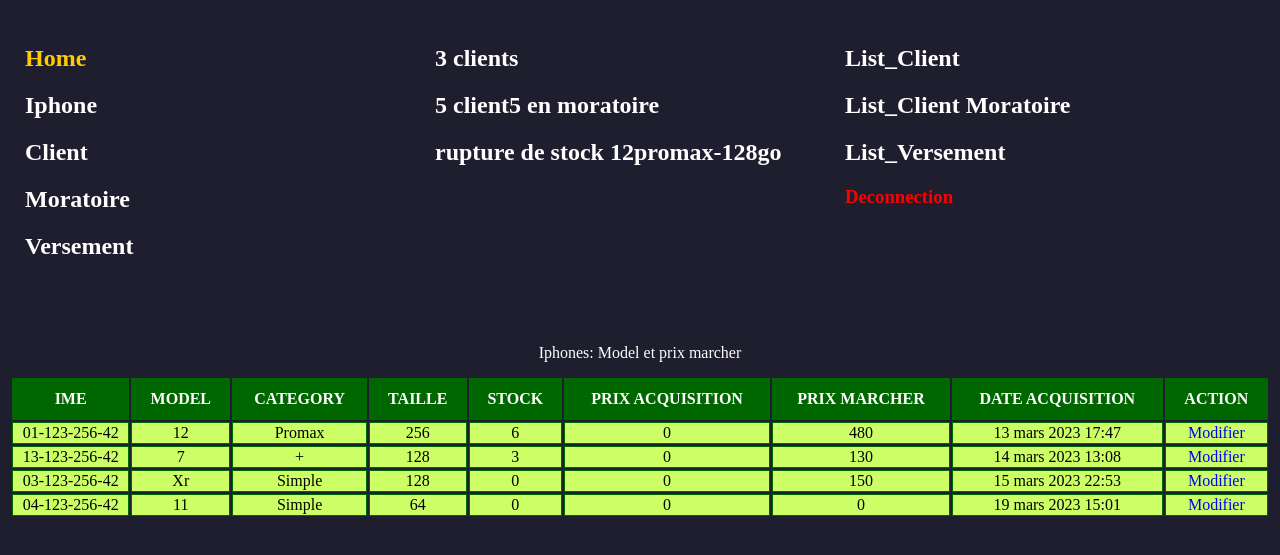
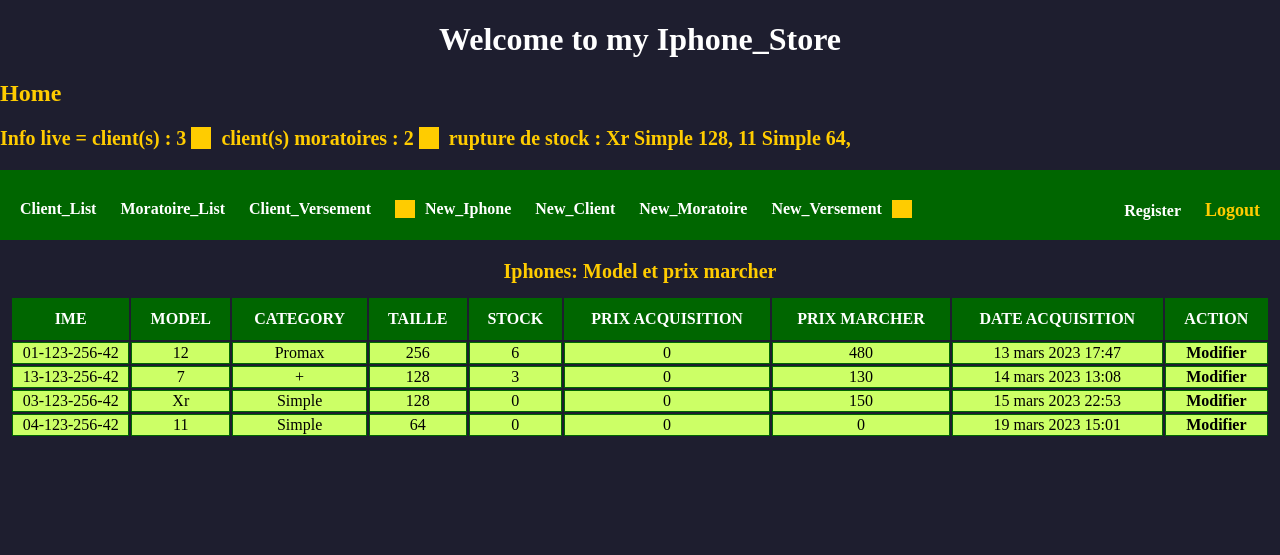
Before and after one commit to mouhazba/boutique_iphone, a Django app: page /home in a window 1280 px wide. Shown: the top 555 px of the page. Run offline with Django 4.2, Linux system fonts and the light colour scheme; data comes from the database, SQL or seed files in the repository; both versions use the stored data as it was after the commit.

Commit message:
delete voire some style

```diff
--- a/app/templates/app/home.html
+++ b/app/templates/app/home.html
@@ -4,31 +4,51 @@
 {% block content %}
  <div class="container">
       <div class="home">
-          <div class="create">
+          <h1> Welcome to my Iphone_Store</h1>
+          <h2><a href="{% url 'home' %}">Home</a></h2>
+          <div class="info">
+              <p>Info live =
+                  <span>client(s) : {{ clients.count }} </span>
+                  <span class="sep_deb">client(s) moratoires : {{ mora.count }}</span>
+                  <span class="sep_deb">
+                      rupture de stock :
+                      {% for st in stock %}
+                      {{ st.model }}
+                      {{ st.category }}
+                        {{ st.taille }},
+                  {% endfor %}
+                  </span>
+              </p>
 
-              <div><h2><a href="{% url 'home' %}" class="accuil">Home</a></h2></div>
-              <div><h2><a href="{% url 'iphone_add' %}">Iphone</a></h2></div>
-              <div><h2><a href="{% url 'client_add' %}">Client</a></h2></div>
-              <div><h2><a href="{% url 'moratoire_add' %}">Moratoire</a></h2></div>
-              <div><h2><a href="{% url 'versement_add' %}">Versement</a></h2></div>
+              <p></p>
+              <p>
+              </p>
 
-          </div>
-          <div class="info">
-              <div><h2>3 clients</h2></div>
-              <div><h2>5 client5 en moratoire</h2></div>
-              <div><h2>rupture de stock 12promax-128go</h2></div>
-          </div>
-         <div class="listes">
-          <div><h2><a href="{% url 'client_list' %}">List_Client</a></h2></div>
-          <div><h2><a href="{% url 'moratoire_list' %}">List_Client Moratoire</a></h2></div>
-          <div><h2><a href="{% url 'versement_list' %}">List_Versement</a></h2></div>
-          <div><h3><a href="{% url 'logout_user' %}" class="out">Deconnection</a></h3></div>
           </div>
 
       </div>
+
+     <div class="fister">
+         <div class="lefter">
+             <a href="{% url 'client_list' %}">Client_List</a>
+             <a href="{% url 'moratoire_list' %}">Moratoire_List</a>
+             <a href="{% url 'versement_list' %}">Client_Versement</a>
+
+
+             <a href="{% url 'iphone_add' %}" class="sep_deb">New_Iphone</a>
+             <a href="{% url 'client_add' %}">New_Client</a>
+             <a href="{% url 'moratoire_add' %}" >New_Moratoire</a>
+             <a href="{% url 'versement_add' %}" class="sep_fin">New_Versement</a>
+         </div>
+         <div class="righter">
+             <a href="{% url 'register' %}">Register</a>
+             <a href="{% url 'logout_user' %}" id="active">Logout</a>
+         </div>
+     </div>
+     <div class="annuler"></div>
      <table class="tab-home">
+         <thead>
             <caption>Iphones: Model et prix marcher</caption>
-
             <tr>
              <th>Ime</th>
              <th>Model</th>
@@ -40,6 +60,8 @@
              <th>Date Acquisition</th>
              <th>Action</th>
          </tr>
+         </thead>
+         <tbody>
            {% for p in iphones %}
             <tr class="impaire">
                  <td>{{ p.ime }}</td>
@@ -50,9 +72,12 @@
                  <td>{{ p.price_acquisition }}</td>
                  <td>{{ p.price_marcher }}</td>
                  <td>{{ p.date_acquisition }}</td>
-         <td><a href="{% url 'iphone_update' p.id %}">Modifier</a></td>
+                 <td>
+                    <a href="{% url 'iphone_update' p.id %}">Modifier</a>
+                 </td>
               </tr>
            {% endfor %}
+         </tbody>
 
      </table>
  </div>
--- a/app/urls.py
+++ b/app/urls.py
@@ -15,13 +15,17 @@
     path('client_add', client_add, name='client_add'),
     path('client_list', client_list, name='client_list'),
     path('client_edit/<int:id_client>', client_edit, name='client_update'),
+    path('client_detail/<int:id_client>', client_detail, name='client_detail'),
 
     path('client_moratoire_add', client_moratoire_add, name='moratoire_add'),
     path('client_moratoire_list', client_list_moratoire, name='moratoire_list'),
     path('moratoire_edit/<int:id_client>', client_moratoire_edit, name='moratoire_update'),
+    path('moratoire_detail/<int:id_client>', client_moratoire_detail, name='moratoire_detail'),
+    path('moratoire_delete/<int:id_client>', client_moratoire_delete, name='moratoire_delete'),
 
     path('versement_add', versement_add, name='versement_add'),
     path('versement_list', versement_list, name='versement_list'),
     path('versement_delete/<int:id_client>', versement_delete, name='versement_delete'),
+    path('versement_detail/<int:id_client>', versement_detail, name='versement_detail'),
 
 ]
--- a/app/views.py
+++ b/app/views.py
@@ -32,7 +32,11 @@
 
 def home(request):
     iphones = Iphone.objects.all()
-    return render(request, 'app/home.html', {'iphones': iphones})
+    stock = iphones.filter(stock__lte=0)
+
+    clients = Client.objects.all()
+    mora = Moratoire.objects.all()
+    return render(request, 'app/home.html', {'iphones': iphones, 'stock': stock, 'clients': clients, 'mora': mora})
 
 
 def iphone_add(request):
@@ -60,11 +64,6 @@
 
 # client Simple ******************************************************************
 def client_add(request):
-    '''stock_models_iphone = Iphone.objects.all().filter(stock__gt=0)
-
-    init_values = {'iphone': stock_models_iphone, 'nome': 'mouhaz'}
-    print(init_values)
-'''
     msg = None
     info_stock = None
     if request.method == "POST":
@@ -128,6 +127,11 @@
             return render(request, 'app/client_edit.html', {'form': form, 'info_stock': info_stock})
 
     return render(request, 'app/client_edit.html', {'form': form})
+
+
+def client_detail(request, id_client):
+    client = get_object_or_404(Client, id=id_client)
+    return render(request, 'app/client_detail.html', {'client': client})
 
 
 # client Moratoire ******************************************************************
@@ -201,32 +205,50 @@
     return render(request, 'app/moratoire_edit.html', {'form': form})
 
 
+def client_moratoire_detail(request, id_client):
+    client = get_object_or_404(Moratoire, id=id_client)
+    return render(request, 'app/moratoire_detail.html', {'client': client})
+
+
+def client_moratoire_delete(request, id_client):
+    client = get_object_or_404(Moratoire, id=id_client)
+    if request.method == 'POST':
+        client.delete()
+        return redirect('moratoire_list')
+
+    return render(request, 'app/moratoire_delete.html', {'client': client})
+
 # client Versement ******************************************************************
 def versement_add(request):
-    versement_existant = Versement.objects.all()
-
-    #init_values = {'iphone': stock_models_iphone, 'nome': 'mouhaz'}
-    print(versement_existant)
-
     msg = None
     info_stock = None
     if request.method == "POST":
+        client_id = request.POST['client_moratoire']
         form = VersementForm(request.POST or None)
+        moratoire_id = get_object_or_404(Moratoire, id=client_id)
+        v_list = Versement.objects.all().filter(restant_v__gte=0)
+        tel = moratoire_id.tel
+
+        def get_Restant():
+            for v in v_list:
+                if v.client_moratoire.tel == tel:
+                    restantX = v.restant_v
+                    return restantX
+            return 0
+
+        restant = get_Restant()
+
         if form.is_valid():
             fv = form.save(commit=False)
-            print('client req', fv.client_moratoire )
             if fv.client_moratoire.restant != 0:
                 if fv.versement != 0:
-                    if fv.restant_v == 0:
-                        print("existant")
-                        fv.restant_v = fv.restant_v - fv.versement
+                    if restant == 0:
+                        fv.restant_v = fv.client_moratoire.restant - fv.versement
                         fv.save()
                         return redirect('versement_list')
+
                     else:
-                        print("nouvau")
-                        fv.client_moratoire.avance += fv.versement
-                        fv.restant_v = fv.client_moratoire.restant - fv.versement
-                        fv.client_moratoire.save()
+                        fv.restant_v = restant - fv.versement
                         fv.save()
                         return redirect('versement_list')
 
@@ -253,5 +275,13 @@
 
 def versement_delete(request, id_client):
     client = get_object_or_404(Versement, id=id_client)
-    client.delete()
-    return redirect('versement_list')
+    if request.method == 'POST':
+        client.delete()
+        return redirect('versement_list')
+
+    return render(request, 'app/versement_delete.html', {'client': client})
+
+
+def versement_detail(request, id_client):
+    client = get_object_or_404(Versement, id=id_client)
+    return render(request, 'app/versement_detail.html', {'client': client})
--- a/static/css/styles.css
+++ b/static/css/styles.css
@@ -116,33 +116,139 @@
 
 
 /* Home ***************************************/
-.grille{
-    background: red;
-    display: grid;
-    gridtemplate-columns: 1fr 2fr;
+h1{
+    text-align: center;
 }
+ h2{
+    cursor:pointer;
+}
+
+.home h2 a{
+    color: #fc0;
+}
+.info p:first-child{
+    color: #fc0;
+    font-size: 20px;
+    font-weight: bold;
+
+
+}
+.delete{
+     with: 500px;
+     padding: 10px;
+     margin: 140px auto;
+     text-align: center;
+     color: #fc0;
+}
+.delete h1{
+    font-size: 32px;
+}
+
+.delete input, .delete a{
+    width: 150px;
+    font-size: 18px;
+    color: #fff;
+    font-weight: bold;
+    outline : solide;
+    background-color: red;
+    padding: 10px;
+    cursor: pointer;
+}
+
+.delete a{
+    background-color: #060;
+
+}
+
+.delete input:hover, .delete a:hover{
+    color: #fc0;
+    transform: scale(0.9);
+    transition: all 0.5s;
+}
+
+
+.delete p{
+    font-size: 22px;
+    margin-bottom: 40px;
+}
+
+
+.detail {
+    with: 700px;
+    padding: 10px;
+    background-color: white;
+    margin: 140px auto;
+    text-align: center;
+}
+.detail h1{
+    font-size: 37px;
+}
+.detail-style {
+    font-size: 25px;
+}
+.fister{
+    padding: 30px 0px 40px 0px;
+    background-color: #060;
+    margin-bottom: 20px;
+}
+
+
+.fister a {
+    color: white;
+    font-size: 1.1;
+    font-weight: bold;
+}
+
+.lefter {
+    float: left;
+    margin-left: 20px;
+}
+
+.sep_deb{
+    border-left: 20px solid #fc0;
+    padding-left: 10px;
+}
+.sep_fin{
+    border-right: 20px solid #fc0;
+    padding-right: 10px;
+
+}
+
+.fister a:hover {
+    color:  #fc0;
+    text-decoration: underline;
+}
+
+#active {
+    color: #fc0;
+    font-weight: bold;
+    font-size: 18px;
+}
+
+.righter {
+    float: right;
+    margin-right: 20px;
+}
+
+.lefter a:nth-child(n+2),
+.righter a {
+    margin-left: 20px;
+}
+.annuler {
+    clear: both;
+}
+
+a {
+    text-decoration: none;
+    display: inline-block;
+}
+
 .home{
      color: white;
-     display: grid;
-     grid-template-columns: 1fr 1fr 1fr;
-     margin-bottom: 40px;
-     padding: 25px;
+     margin-bottom: 20px;
 
 }
-.home .accuil{
-    color: #fc0;
-}
-.home h2{
-    cursor:pointer;
-}
-.home .out{
-    color: red;
-}
-.home a{
-    color:white;
-    text-style: none;
-    text-decoration: none;
-}
+
 .tab-home{
     bordel-collapse: collapse;
     width:100%;
@@ -150,9 +256,11 @@
     padding: 10px;
 }
 .tab-home caption{
-    color:#fff;
+    color: #fc0;
     text-transform:full-size-kana;
-    padding-bottom:4px;
+    padding-bottom:3px;
+    font-size: 20px;
+    font-weight: bold;
 }
 
 .tab-home th{
@@ -169,13 +277,17 @@
     text-align:center;
 }
 
-.tab-home td a{
-    text-style: none;
-    text-decoration: none;
-}
 .impaire{
      background-color: #cf6;
+}
+.impaire a{
+        font-weight: bold;
+        color: #000;
 }
 .paire{
      background-color: #3f0;
 }
+
+/*
+ tr:nth-chield(2n +1 ):
+*/
```
Also changed, not shown: app/templates/app/client_detail.html (added, +30 -0 lines), app/templates/app/client_list.html (+29 -4 lines), app/templates/app/moratoire_delete.html (added, +17 -0 lines), app/templates/app/moratoire_detail.html (added, +37 -0 lines), app/templates/app/moratoire_list.html (+33 -11 lines), app/templates/app/versement_delete.html (added, +17 -0 lines), app/templates/app/versement_detail.html (added, +31 -0 lines), app/templates/app/versement_list.html (+34 -13 lines), db.sqlite3. Lines whose indentation alone changed are shown as unchanged.
